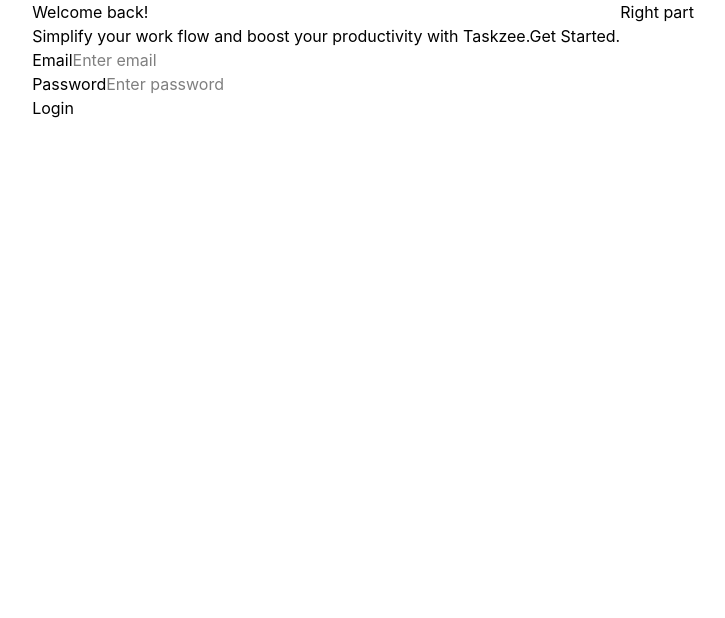
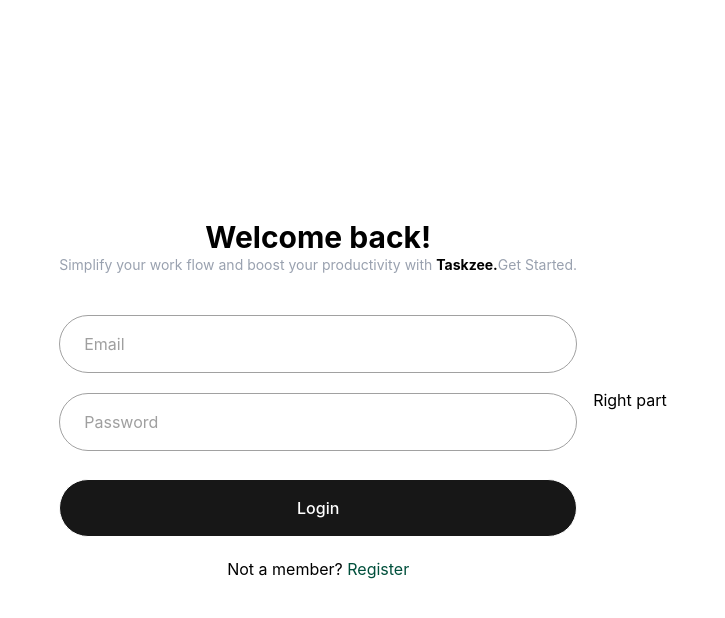
Before and after one commit to Ayansheikh1/Smart-TaskManager-Web, a React (Vite) app in the folder Frontend/: page /login in a window 1280 px wide. Shown: the top 618 px of the page, without its empty margins (277-1002 px from the left). Built offline with nearby package versions, Linux system fonts and the light colour scheme.

Commit message:
fix: enhance layout and styling in Login component for better user experience

```diff
--- a/Frontend/src/features/auth/pages/Login.jsx
+++ b/Frontend/src/features/auth/pages/Login.jsx
@@ -1,6 +1,6 @@
 import React, { useState } from 'react'
 import { useAuth } from '../hooks/useAuth';
-import { useNavigate } from 'react-router';
+import { Link, useNavigate } from 'react-router';
 
 const Login = () => {
 
@@ -35,23 +35,28 @@
 
   return (
     <main  >
-        <div className="container" class="flex justify-center  " >
+        <div className="container" class="flex justify-center items-center min-h-screen gap-4  " >
     <div className="left" >
-            <div className="form-container">
-              <h1>Welcome back!</h1>
-              <p>Simplify your work flow and boost your productivity with <span>Taskzee.</span>Get Started. </p>
-            <form onSubmit={handleSubmit} >
+            <div className="form-container" class="flex flex-col justify-center ">
+              <h1 class="text-3xl font-bold text-center ">Welcome back!</h1>
+              <p class="text-gray-400 text-center text-sm " >Simplify your work flow and boost your productivity with <span class="text-black font-bold">Taskzee.</span>Get Started. </p>
+            <form onSubmit={handleSubmit}
+            class="mt-10 space-y-5" >
             <div className="input-groups">
-                <label htmlFor="email">Email</label>
+                <label htmlFor="email"></label>
                 <input
                 onChange={(e)=>{setEmail(e.target.value)}}
-                type="email" name='email' id='email' placeholder='Enter email' />
+                type="email" name='email' id='email' placeholder='Email'
+                class="w-full rounded-full border border-neutral-400 px-6 py-4 text-neutral-700 outline-none focus:border-neutral-900"
+                />
             </div>
             <div className="input-groups">
-                <label htmlFor="password">Password</label>
+                <label htmlFor="password"></label>
                 <input
                 onChange={(e)=>{setPassword(e.target.value)}}
-                type="password" name='password' id='password' placeholder='Enter password' />
+                type="password" name='password' id='password' placeholder='Password'
+                 class="w-full rounded-full border border-neutral-400 px-6 py-4 text-neutral-700 outline-none focus:border-neutral-900"
+                />
             </div>
 
 
@@ -59,7 +64,11 @@
 
 
 
-            <button className='button'>Login</button>
+            <button className='button'
+             class="w-full rounded-full border bg-neutral-900 text-white font-medium hover:bg-neutral-800  py-4 mt-2 outline-none"
+            >Login</button>
+
+             <p class="text-center">Not a member? <Link to={'/register'} class="text-emerald-900" >Register</Link></p>
 
             </form>
 
```
